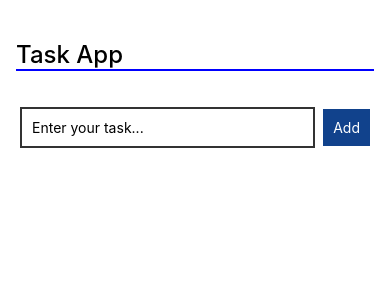
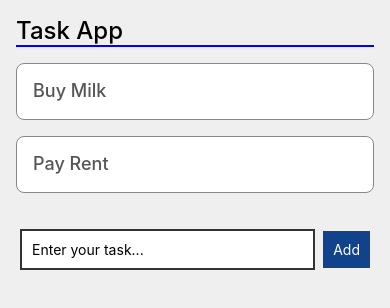
Before and after one commit to CollinsKippy/TodoApp, a React Native app: screen / in a window 390 px wide. Shown: the top 308 px of the page. Built offline with nearby package versions, Linux system fonts and the light colour scheme.

Commit message:
bug fixes, app functions

```diff
--- a/App.tsx
+++ b/App.tsx
@@ -16,29 +16,42 @@ import {
 } from 'react-native';
 import TaskForm from './components/TaskForm';
 import TaskList from './components/TaskList';
-import {TaskProvider} from './contexts/TaskContext';
+import { TaskProvider } from './contexts/MyContext';
 
 function App(): JSX.Element {
   return (
-    <SafeAreaView style={styles.container}>
-      <StatusBar />
-      <ScrollView contentInsetAdjustmentBehavior="automatic">
-        <TaskProvider>
+    <TaskProvider>
+      <SafeAreaView style={styles.container}>
+        <StatusBar />
+        <ScrollView
+          contentInsetAdjustmentBehavior="automatic"
+          style={styles.scrollView}>
           <View>
             <Text style={styles.heading}>Task App</Text>
           </View>
           <TaskList />
-          <TaskForm />
-        </TaskProvider>
-      </ScrollView>
-    </SafeAreaView>
+          <View style={styles.formContainer}>
+            <TaskForm />
+          </View>
+        </ScrollView>
+      </SafeAreaView>
+    </TaskProvider>
   );
 }
 
 const styles = StyleSheet.create({
   container: {
     padding: 16,
-    marginTop: 24,
+    flex: 1,
+    backgroundColor: '#EFEFEF',
+  },
+  scrollView: {
+    flex: 1,
+  },
+  formContainer: {
+    // position: 'absolute',
+    // bottom: 30,
+    // width: '100%',
   },
   heading: {
     fontSize: 24,
--- a/components/TaskForm.jsx
+++ b/components/TaskForm.jsx
@@ -8,7 +8,7 @@ import {
   Keyboard,
 } from "react-native";
 import React, { useContext, useState } from "react";
-import TaskContext from "../contexts/TaskContext";
+import TaskContext from "../contexts/MyContext";
 
 const TaskForm = () => {
   const { handleAddTask } = useContext(TaskContext); // from context api
@@ -57,6 +57,7 @@ const styles = StyleSheet.create({
     padding: 10,
     margin: 4,
     flex: 1,
+    backgroundColor: '#FFF',
   },
   button: {
     padding: 10,
--- a/components/TaskItem.jsx
+++ b/components/TaskItem.jsx
@@ -1,18 +1,32 @@
-import { Text, StyleSheet, View } from 'react-native';
+import React from "react";
+import { Text, StyleSheet, View } from "react-native";
 
-function TaskItem({ task }) {
+const TaskItem = (props) => {
+  const { task } = props;
+
   return (
-    <View>
-      <Text style={styles.taskTitle}>{task}</Text>
+    <View style={styles.taskContainer}>
+      <Text style={styles.taskTitle}>{task.name}</Text>
     </View>
   );
-}
+};
 
 const styles = StyleSheet.create({
+  taskContainer: {
+    marginRight: 16,
+    marginLeft: 16,
+    borderColor: '#888',
+    borderWidth: 1,
+    marginBottom: 16,
+    borderRadius: 8,
+    backgroundColor: '#FFF',
+  },
   taskTitle: {
-    fontSize: 22,
+    padding: 16,
+    paddingBottom: 18,
+    fontSize: 18,
     fontWeight: 500,
-    color: '#555555',
+    color: "#555555",
   },
 });
 
--- a/components/TaskList.jsx
+++ b/components/TaskList.jsx
@@ -1,17 +1,21 @@
-import React from 'react';
+import React, { useEffect } from 'react';
 
-import {useContext, useState} from 'react';
-import {StyleSheet, View, Text} from 'react-native';
-import TaskContext from '../contexts/TaskContext';
+import { useContext, useState } from 'react';
+import { StyleSheet, View, Text } from 'react-native';
+import TaskContext from '../contexts/MyContext';
 import TaskItem from './TaskItem';
 
 const TaskList = () => {
-  const {tasks} = useContext(TaskContext);
+  const { tasks } = useContext(TaskContext);
+
+  useEffect(() => {
+    console.log({ tasks });
+  }, [tasks])
 
   return (
     <View>
       {tasks.map((task, index) => {
-        <TaskItem key={index} task={task} />;
+        return <TaskItem key={index} task={task} />;
       })}
     </View>
   );
--- /dev/null
+++ b/contexts/MyContext.jsx
@@ -0,0 +1,30 @@
+import { StyleSheet, Text, View } from "react-native";
+import React, { createContext, useState } from "react";
+
+const TaskContext = createContext(null);
+
+export default TaskContext;
+
+export const TaskProvider = ({ children }) => {
+  const [tasks, setTasks] = useState([
+    { name: 'Buy Milk' },
+    { name: 'Pay Rent' }
+  ]);
+
+  const handleAddTask = (newTask) => {
+    setTasks((prevTasks) => [...prevTasks, { name: newTask }]);
+  };
+
+  return (
+    <TaskContext.Provider
+      value={{
+        tasks: tasks,
+        handleAddTask: handleAddTask,
+      }}
+    >
+      {children}
+    </TaskContext.Provider>
+  );
+};
+
+const styles = StyleSheet.create({});
--- a/contexts/TaskContext.jsx
+++ /dev/null
@@ -1,23 +0,0 @@
-import React, { createContext, useState } from 'react';
-
-const TaskContext = createContext(null);
-
-export default TaskContext;
-
-export function TaskProvider({ children }) {
-  const [tasks, setTasks] = useState([]);
-
-  const handleAddTask = newTask => {
-    setTasks(prevTasks => [...prevTasks, newTask]);
-  };
-
-  return (
-    <TaskContext.Provider
-      value={{
-        tasks: tasks,
-        handleAddTask: handleAddTask,
-      }}>
-      {children}
-    </TaskContext.Provider>
-  );
-}
--- a/package.json
+++ b/package.json
@@ -23,9 +23,10 @@
     "@types/react": "^18.0.24",
     "@types/react-test-renderer": "^18.0.0",
     "babel-jest": "^29.2.1",
-    "eslint": "^8.19.0",
+    "eslint": "^8.33.0",
     "jest": "^29.2.1",
     "metro-react-native-babel-preset": "0.73.7",
+    "prettier": "^2.8.3",
     "react-test-renderer": "18.2.0",
     "typescript": "4.8.4"
   },
```
Also changed, not shown: 1 other file (tests, documents, lock files or other folders).
